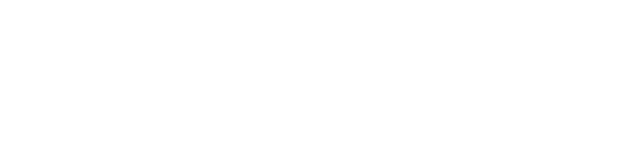
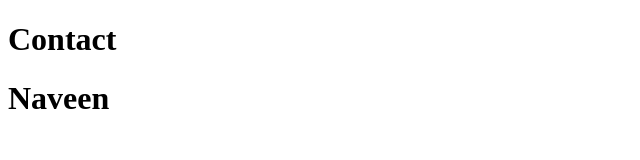
Before and after one commit to Boopathiraj94/sample-project, a plain HTML site: page index.html in a window 1280 px wide. Shown: the whole page, without its empty margins (0-640 px from the left). Drawn offline with Linux system fonts and the light colour scheme.

Commit message:
Modified: new feature for heading in index file

```diff
--- a/index.html
+++ b/index.html
@@ -6,6 +6,7 @@
     <title>Document</title>
 </head>
 <body>
-
+    <h1>Contact</h1>
+    <h1>Naveen</h1>
 </body>
 </html>
```
